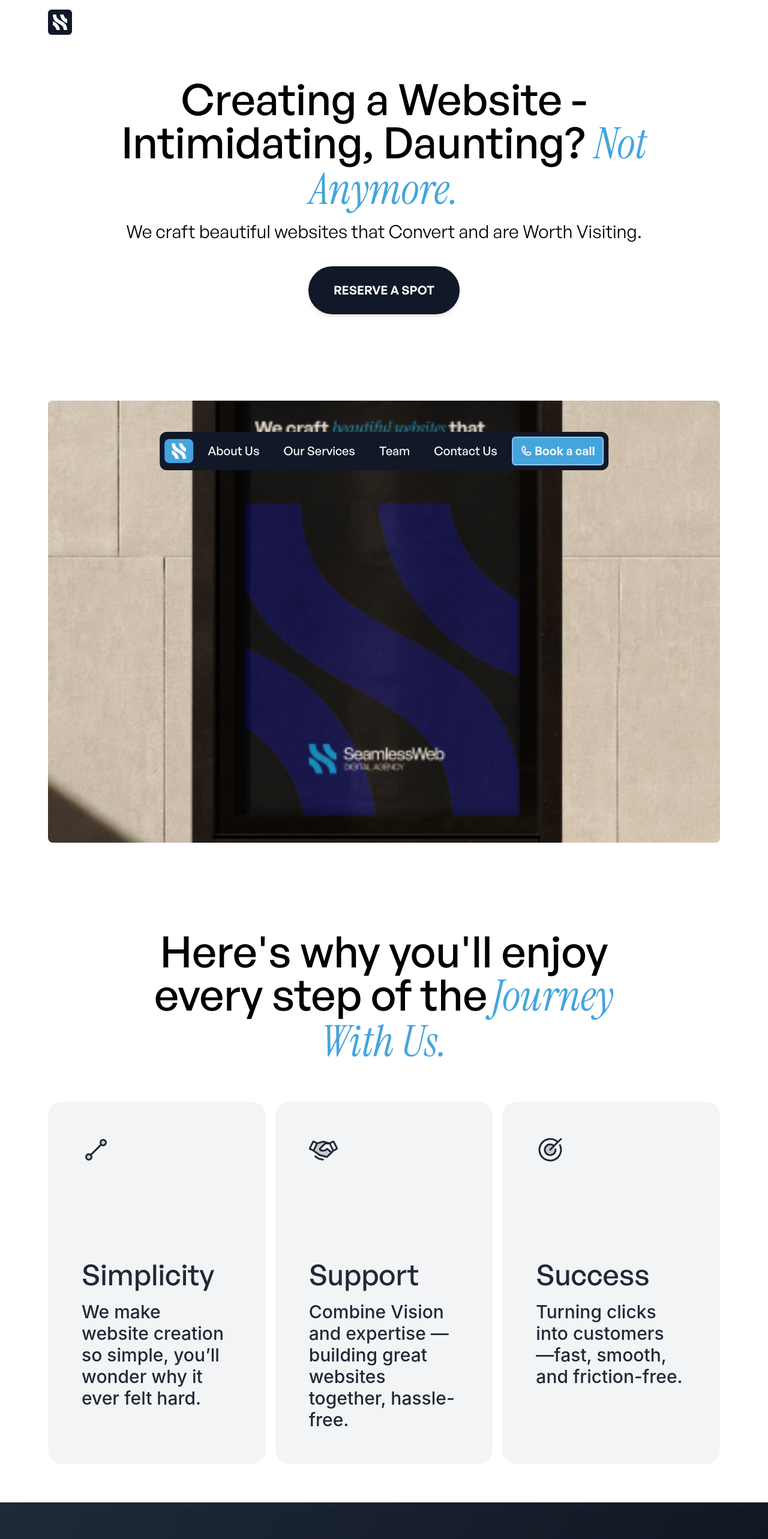
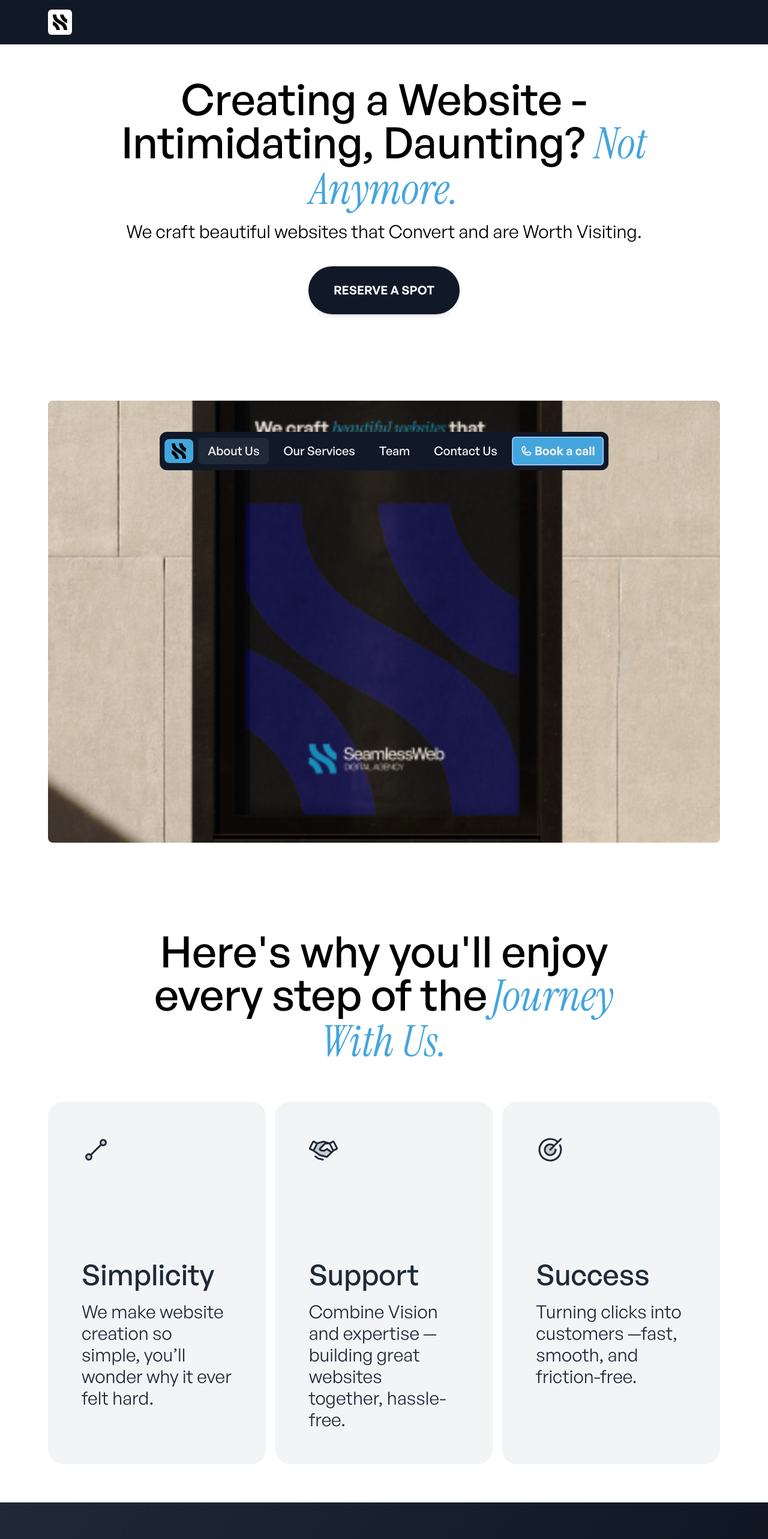
Before and after one commit to simonlearnscoding/sidebusiness-landing-page, a Next.js app: page / in a window 1280 px wide. Shown: the top 2566 px of the page at 60% size. Built offline with nearby package versions, Linux system fonts and the light colour scheme.

Commit message:
dark mode adjustment

```diff
--- a/src/app/components/BookAnAppointment.tsx
+++ b/src/app/components/BookAnAppointment.tsx
@@ -12,7 +12,7 @@ export default function BookAnAppointment() {
           Book an appointment for a free consultation call to discuss your{" "}
           <span className=" text-white span"> Dream Website.</span>
         </h1>
-        <div className=" font-inter text-regular text-xl lg:text-3xl text-dark">
+        <div className=" font-sans text-regular text-xl lg:text-3xl text-dark">
           Let’s put your business on the map!
         </div>
         <button
--- a/src/app/components/FAQ.tsx
+++ b/src/app/components/FAQ.tsx
@@ -32,7 +32,7 @@ export default function FAQ({}) {
   return (
     <div className="flex mt-8 lg:mt-28 w-full items-center gap-4 flex-col justify-center">
       <h1>FAQ:</h1>
-      <div className="font-inter text-gray-800 tracking-[-6%] mx-8 text-center text-2xl">
+      <div className="font-sans text-gray-800 tracking-[-6%] mx-8 text-center text-2xl">
         Quick questions to answer because you don’t have to wonder
       </div>
 
--- a/src/app/components/Footer.tsx
+++ b/src/app/components/Footer.tsx
@@ -23,9 +23,9 @@ export default function Footer() {
           © 2025, SeamlessWeb. All rights reserved.
         </div>
         <div className="flex items-center justify-center gap-8 mt-5 lg:mt-0 text-gray-700  ">
-          <TwitterLogo size={logoSize} weight={"fill"} />
+          {/* <TwitterLogo size={logoSize} weight={"fill"} /> */}
           <FacebookLogo size={logoSize} weight={"fill"} />
-          <LinkedinLogo size={logoSize} weight={"fill"} />
+          {/* <LinkedinLogo size={logoSize} weight={"fill"} /> */}
           <InstagramLogo size={logoSize} weight={"fill"} />
         </div>
       </div>
--- a/src/app/components/Navbar.tsx
+++ b/src/app/components/Navbar.tsx
@@ -3,11 +3,11 @@ import { Phone, List } from "@phosphor-icons/react/dist/ssr";
 import Image from "next/image";
 import { useSectionStore } from "@/store/useSectionStore";
 
-const Button = ({ name, handleClick, active }) => {
+const Button = ({ name, handleClick, active, isDarkMode }) => {
   return (
     <div
       onClick={handleClick}
-      className={`font-sans flex transition-all hover:bg-gray-800 ${active ? "bg-gray-800" : "bg-inherit"} px-4 py-2 rounded-lg cursor-pointer text-xl  h-full font-medium `}
+      className={`font-sans flex transition-all ${isDarkMode ? "hover:bg-gray-200" : "  hover:bg-gray-800 text-gray-50"} ${active ? (isDarkMode ? "bg-gray-200" : "bg-gray-800") : "bg-inherit"} px-4 py-2 rounded-lg cursor-pointer text-xl  h-full font-medium `}
     >
       {name}
     </div>
@@ -29,11 +29,15 @@ const CallCTA = ({ name, onClick }) => {
   );
 };
 
-const TopLogo = () => {
+const TopLogo = ({ isDarkMode }) => {
   return (
     <div className="">
-      <div className="fixed top-0 py-4  z-50 bg-white w-full">
-        <div className="  font-sans  w-fit  text-xl p-2 rounded-md bg-gray-900  sm:mx-10 lg:mx-20   h-fit  text-white font-normal">
+      <div
+        className={`fixed top-0 py-4  z-50 ${isDarkMode ? "bg-white" : "bg-gray-900"} w-full`}
+      >
+        <div
+          className={`font-sans  w-fit  text-xl p-2 rounded-md ${isDarkMode ? " bg-white text-gray-900" : " bg-white text-gray-50"}  sm:mx-10 lg:mx-20   h-fit   font-normal`}
+        >
           <Image src="/Logo.svg" alt="Logo" width={24} height={24} />
         </div>
       </div>
@@ -41,22 +45,27 @@ const TopLogo = () => {
   );
 };
 
-const BottomNavbar = ({ sections, scrollToSection, activeSection }) => {
-  const isDarkMode = true;
+const BottomNavbar = ({
+  sections,
+  scrollToSection,
+  activeSection,
+  isDarkMode,
+}) => {
   return (
     <div className="fixed flex bottom-4 items-center    left-1/2  hidden md:flex -translate-x-1/2 md:w-fit px-4   z-50  h-fit w-full">
       {/* BOTTOM NAVBAR */}
       <div
-        className={`font-sans items-center flex flex gap-2  shadow-sm rounded-xl   p-2     whitespace-nowrap   ${isDarkMode ? "bg-gray-900" : "bg-gray-50"} text-xl  h-full font-normal text-gray-50`}
+        className={`font-sans items-center flex flex gap-2  shadow-sm rounded-xl   p-2     whitespace-nowrap   ${isDarkMode ? "bg-gray-50" : "bg-gray-900"} text-xl  h-full font-normal `}
       >
         <div
-          className={` relative ${isDarkMode ? "text-gray-50" : " text-gray-900"} bg-primary-500 rounded-lg w-12 flex items-center justify-center h-10`}
+          className={` relative ${isDarkMode ? "text-gray-900" : "    text-gray-50"} bg-primary-500 rounded-lg w-12 flex items-center justify-center h-10`}
         >
           <Image src="/Logo.svg" alt="Logo" width={24} height={24} />
         </div>
 
         {sections.map((section, index) => (
           <Button
+            isDarkMode={isDarkMode}
             active={activeSection === section}
             handleClick={() => scrollToSection(section)}
             key={section}
@@ -82,11 +91,15 @@ const Navbar = ({ sections }) => {
   const scrollToSection = useSectionStore((state) => state.scrollToSection);
   const activeSection = useSectionStore((state) => state.activeSection);
 
+  const isDarkMode = activeSection == "Our Services";
+  console.log(isDarkMode);
+
   return (
     <div className="">
       {/* LOGO */}
-      <TopLogo />
+      <TopLogo isDarkMode={isDarkMode} />
       <BottomNavbar
+        isDarkMode={isDarkMode}
         sections={sections}
         scrollToSection={scrollToSection}
         activeSection={activeSection}
--- a/src/app/components/Services.tsx
+++ b/src/app/components/Services.tsx
@@ -1,6 +1,6 @@
 import { Code, TrendUp, PenNib, ShoppingCart } from "@phosphor-icons/react";
 
-export default function Services() {
+export default function Services({ id }: { id: string }) {
   const services = [
     {
       name: "Code",
@@ -54,7 +54,7 @@ export default function Services() {
     },
   ];
   return (
-    <div className="flex mt-10 flex-col">
+    <section id={id} className="flex mt-10 flex-col">
       <div className="mt-5 md:max-w-2xl lg:max-w-3xl xl:max-w-5xl md:mx-auto mx-4 ">
         <h1 className=" text-white text-center  w-full  ">
           We Design, Build, And Brand it{" "}
@@ -72,13 +72,13 @@ export default function Services() {
           />
         ))}
       </div>
-    </div>
+    </section>
   );
 }
 
 function Service({ Icon, name, bullets }) {
   return (
-    <div className=" p-5 lg:p-14  flex hover:bg-gradient-to-tr hover:from-gray-900 hover:to-gray-800 transition-all   lg:flex-1 h-full   bg-gray-800 rounded-3xl border-solid border-[2px]  border-gray-900 hover:border-white   flex-col">
+    <div className=" p-5 lg:p-8  flex hover:bg-gradient-to-tr hover:from-gray-900 hover:to-gray-800 transition-all   lg:flex-1 h-full   bg-gray-800 rounded-3xl border-solid border-[2px]  border-gray-900 hover:border-white   flex-col">
       <div className="flex text-white flex-col  items-start gap-8 lg:gap-6 ">
         <Icon size={32} />
         <div className=" font-sans font-medium text-4xl text-white ">
@@ -87,7 +87,7 @@ function Service({ Icon, name, bullets }) {
       </div>
       <ul className=" list-disc pl-8 mt-4 lg:mt-6">
         {bullets.map((bullet, index) => (
-          <li key={index} className="font-inter  text-white text-2xl">
+          <li key={index} className="font-sans  text-white text-2xl">
             {" "}
             {bullet}{" "}
           </li>
--- a/src/app/components/SubHeader.tsx
+++ b/src/app/components/SubHeader.tsx
@@ -1,7 +1,7 @@
 import Image from "next/image";
-export default function SubHeader() {
+export default function SubHeader({ id }: { id: string }) {
   return (
-    <div className=" w-full my-10  lg:my-36 h-fit">
+    <section id={id} className=" w-full my-10  lg:my-36 h-fit">
       <div className="mx-4 lg:mx-20 relative rounded-lg bg-gray-400 h-96 lg:h-[737px] overflow-hidden">
         <Image
           src="/CITY LIGHT 1.jpg"
@@ -11,6 +11,6 @@ export default function SubHeader() {
           alt="hero"
         />
       </div>
-    </div>
+    </section>
   );
 }
--- a/src/app/components/WorkingWithUs.tsx
+++ b/src/app/components/WorkingWithUs.tsx
@@ -7,11 +7,11 @@ import {
 
 function WorkWithUsCard({ Icon, name, explanation }) {
   return (
-    <div className="font-sans text-gray-800 font-medium  tracking-[-6%] text-2xl bg-gray-100 flex flex-col flex-1 p-5 lg:p-14 rounded-3xl">
+    <div className="font-sans text-gray-800   tracking-[-6%] text-2xl bg-gray-100 flex flex-col flex-1 p-5 lg:p-14 rounded-3xl">
       <Icon weight={"duotone"} className="w-8 h-8 lg:w-12 lg:h-12" />{" "}
       {/* Responsive Icon */}
-      <div className="mt-20 lg:mt-40 lg:text-5xl">{name}</div>
-      <div className="font-regular font-inter text-gray-800 tracking-[-6%] text-xl lg:text-3xl mt-5">
+      <div className="mt-20 lg:mt-40 font-medium lg:text-5xl">{name}</div>
+      <div className=" font-sans text-gray-800 tracking-[-6%] font-regular text-xl lg:text-3xl mt-5">
         {explanation}
       </div>
     </div>
--- a/src/app/globals.css
+++ b/src/app/globals.css
@@ -124,7 +124,7 @@ body {
     @apply font-sans  text-black lg:text-8xl md:text-7xl sm:block  sm:text-7xl text-5xl;
   }
   p {
-    @apply text-2xl lg:text-3xl tracking-[-2%] text-black font-inter;
+    @apply text-2xl lg:text-3xl tracking-[-2%] text-black font-sans;
   }
   :root {
     --background: 0 0% 100%;
--- a/src/app/page.tsx
+++ b/src/app/page.tsx
@@ -31,16 +31,16 @@ export default function Home() {
       <Navbar sections={sections} />
       <Header />
       <MobileCTA />
-      <SubHeader />
+      <SubHeader id={"About Us"} />
       <WorkingWithUs />
       <div className="flex flex-col bg-gradient-to-br from-gray-800 from-1% to-gray-950">
-        <Services />
+        <Services id={"Our Services"} />
         <BookAnAppointment />
       </div>
 
       {/* <ParallaxComponent /> */}
       {/* <HeaderSection id="header" /> */}
-      <MeetTheTeam id="team" />
+      <MeetTheTeam id="Team" />
       <MarqueeReusable inputText="LET'S WORK TOGETHER" />
       <FAQ />
 
@@ -49,7 +49,7 @@ export default function Home() {
       {/* <LetsChat id="contact" /> */}
       {/* <ContactFormSection id="contact" /> */}
       {/* <Comet /> */}
-      <ContactUs />
+      <ContactUs id={"Contact Us"} />
       <Footer />
     </div>
   );
```
Also changed, not shown: src/app/components/ContactUs.tsx (+13 -5 lines), public/Logo.svg.
